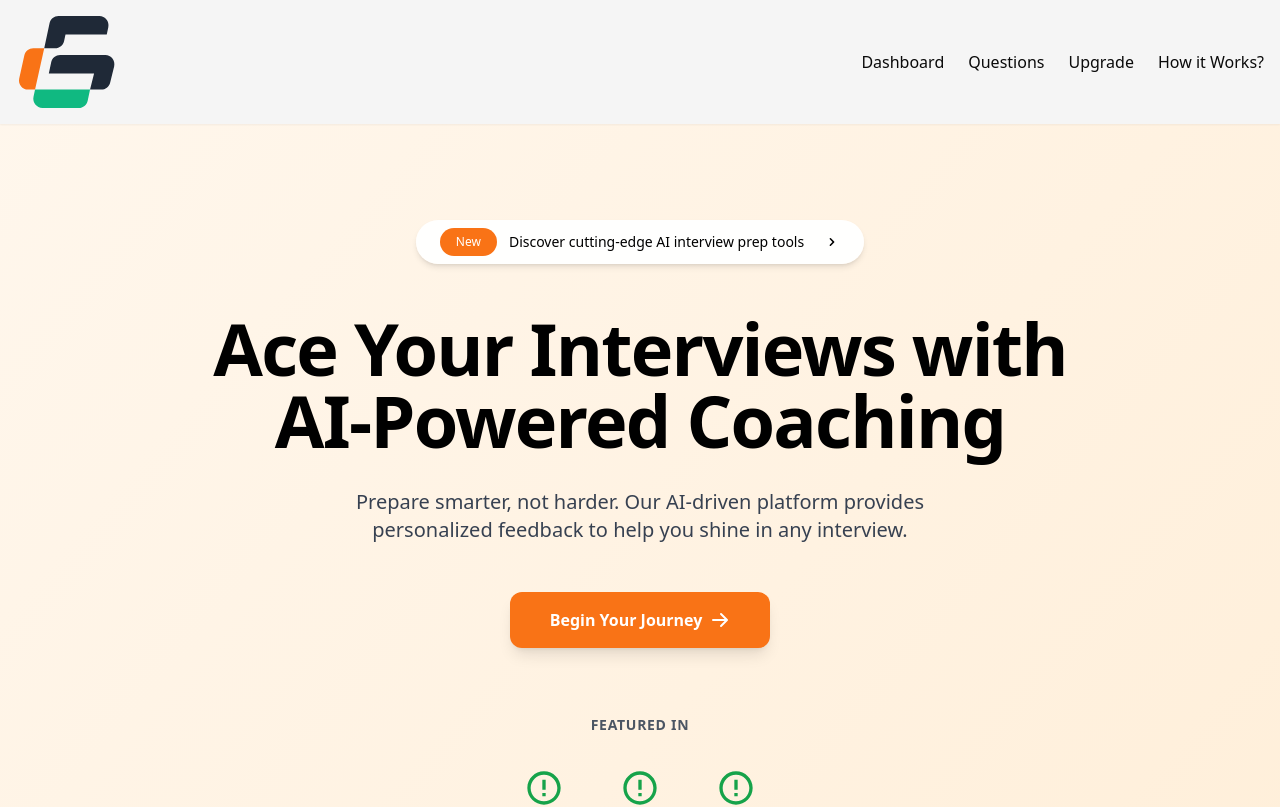
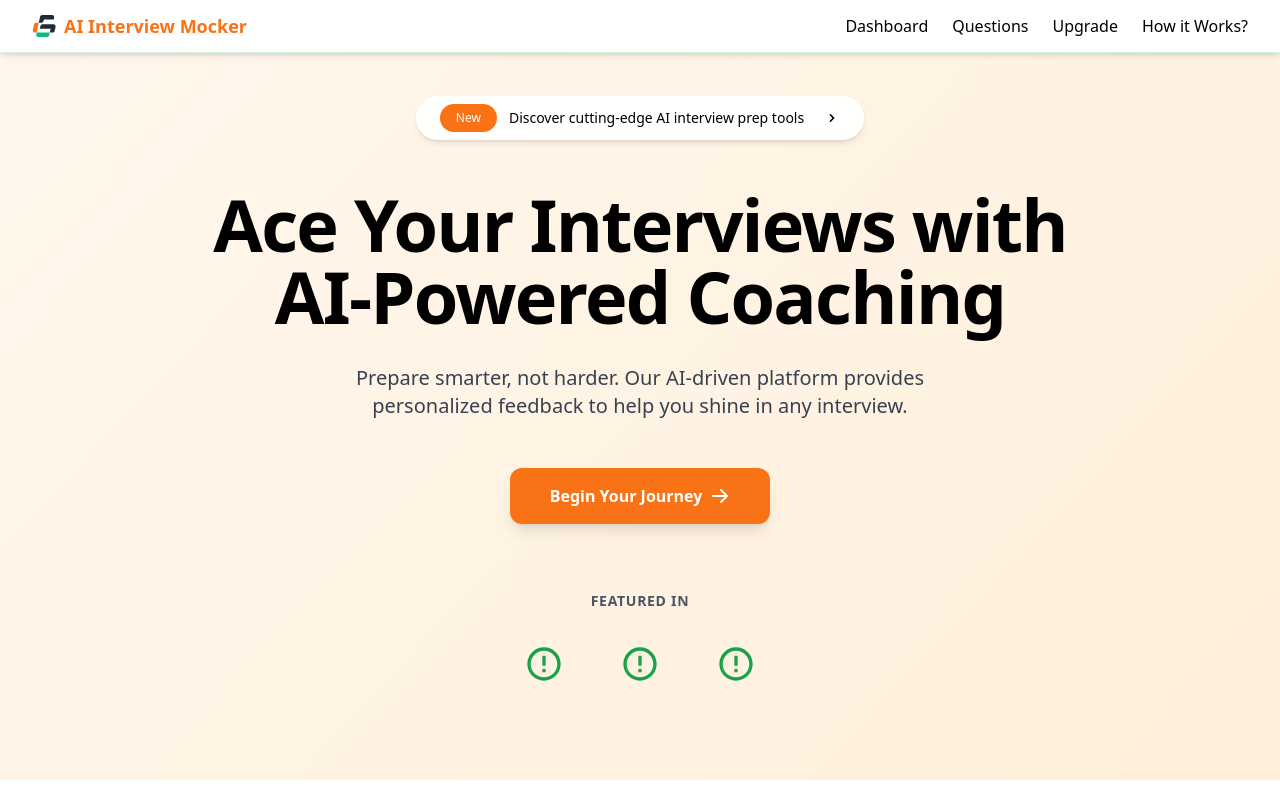
Before and after one commit to Anupgaur258/AI-interview-mocker, a Next.js app: page / in a window 1280 px wide. Shown: the top 807 px of the page. Built offline with nearby package versions, Linux system fonts and the light colour scheme.

Commit message:
Update Header.jsx size of logo overriding that's why fix issue

```diff
--- a/app/dashboard/_components/Header.jsx
+++ b/app/dashboard/_components/Header.jsx
@@ -13,7 +13,6 @@
     console.log(path)
   }, [path])
 
-    // Array of nav items for cleaner mapping
   const navItems = [
     { name: "Dashboard", href: "/dashboard" },
     { name: "Questions", href: "/dashboard/questions" },
@@ -22,39 +21,36 @@
   ]
 
   return (
-        <div className="flex p-4 items-center justify-between bg-secondary shadow-sm">
-            {/* Logo */}
-            <Link href="/dashboard">
+    <header className="fixed top-0 left-0 right-0 z-20 bg-white dark:bg-gray-900 shadow-md border-b border-green-500/20">
+      <div className="max-w-7xl mx-auto px-4 sm:px-6 lg:px-8 py-3 flex items-center justify-between font-sans">
+        <Link href="/dashboard" className="flex items-center gap-2">
           <Image
             src="/logo.svg"
             alt="Company Logo"
-                    width={100}           // fixed width
-                    height={0}            // let height auto adjust
-                    style={{ height: "auto" }}
+            width={24}
+            height={24}
             priority
           />
+          <span className="text-lg font-extrabold text-orange-500 dark:text-orange-400">AI Interview Mocker</span>
         </Link>
-
-            {/* Navigation */}
-            <ul className="hidden md:flex gap-6">
+        <nav className="hidden md:flex items-center gap-6">
           {navItems.map((item) => (
-                    <Link key={item.href} href={item.href}>
-                        <li
-                            className={`
-                                cursor-pointer
-                                hover:text-primary hover:font-bold transition-all
-                                ${path === item.href ? "text-primary font-bold" : ""}
-                            `}
+            <Link
+              key={item.href}
+              href={item.href}
+              className={`text-base font-medium transition-all duration-300 ${
+                path === item.href
+                  ? 'text-orange-500 dark:text-orange-400 font-semibold'
+                  : 'text-black dark:text-white hover:text-orange-500 dark:hover:text-orange-400'
+              }`}
             >
               {item.name}
-                        </li>
             </Link>
           ))}
-            </ul>
-
-            {/* User Button */}
+        </nav>
         <UserButton />
       </div>
+    </header>
   )
 }
 
```
Lines whose indentation alone changed are shown as unchanged.
